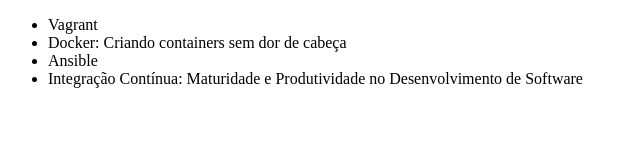
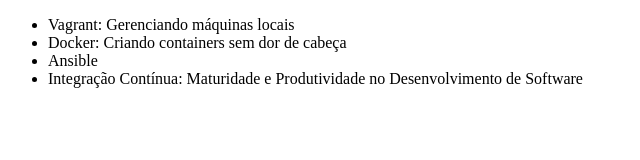
Before and after one commit to gustavohmuller/alura-git, a plain HTML site: page index.html in a window 1280 px wide. Shown: the whole page, without its empty margins (0-640 px from the left). Drawn offline with Linux system fonts and the light colour scheme.

Commit message:
Corrigindo curso de vagrant

```diff
--- a/index.html
+++ b/index.html
@@ -6,7 +6,7 @@
 </head>
 <body>
     <ul>
-        <li>Vagrant</li>
+        <li>Vagrant: Gerenciando máquinas locais</li>
         <li>Docker: Criando containers sem dor de cabeça</li>
         <li>Ansible</li>
         <li>Integração Contínua: Maturidade e Produtividade no Desenvolvimento de Software</li>
```
